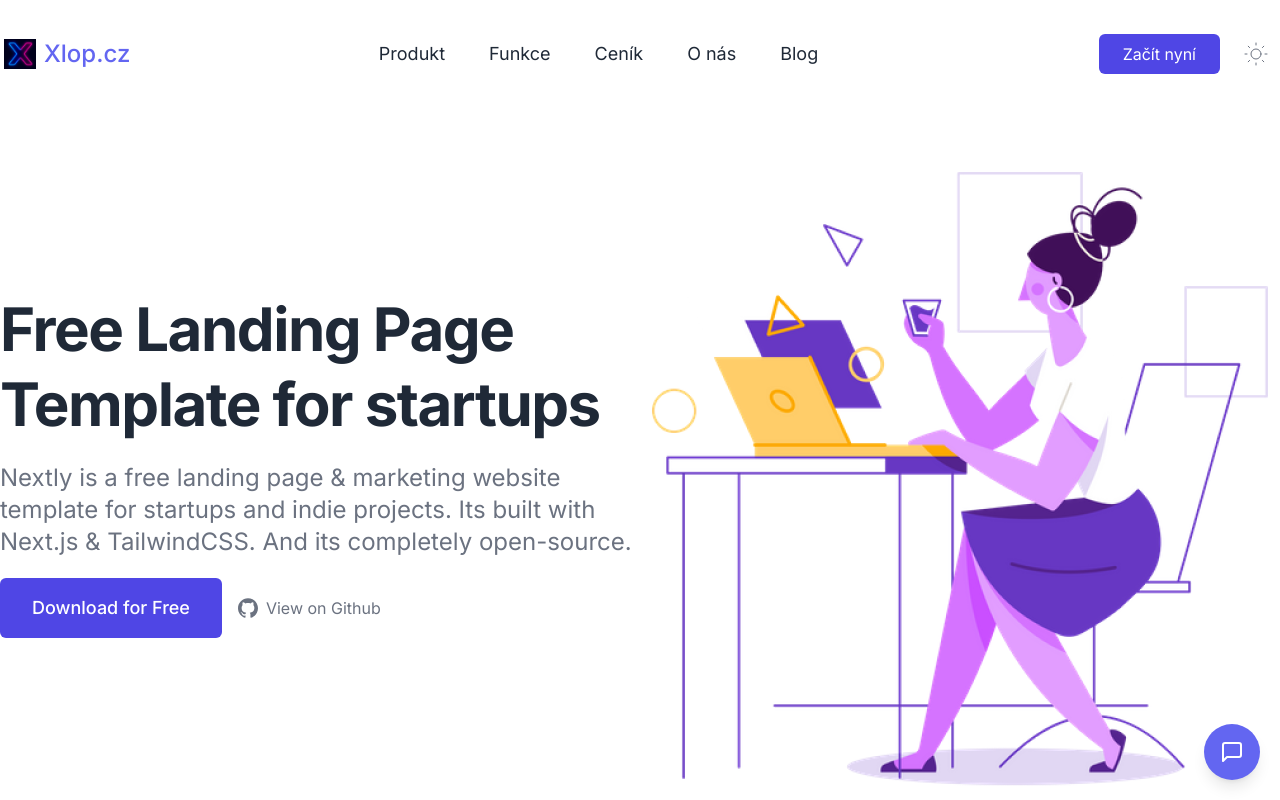
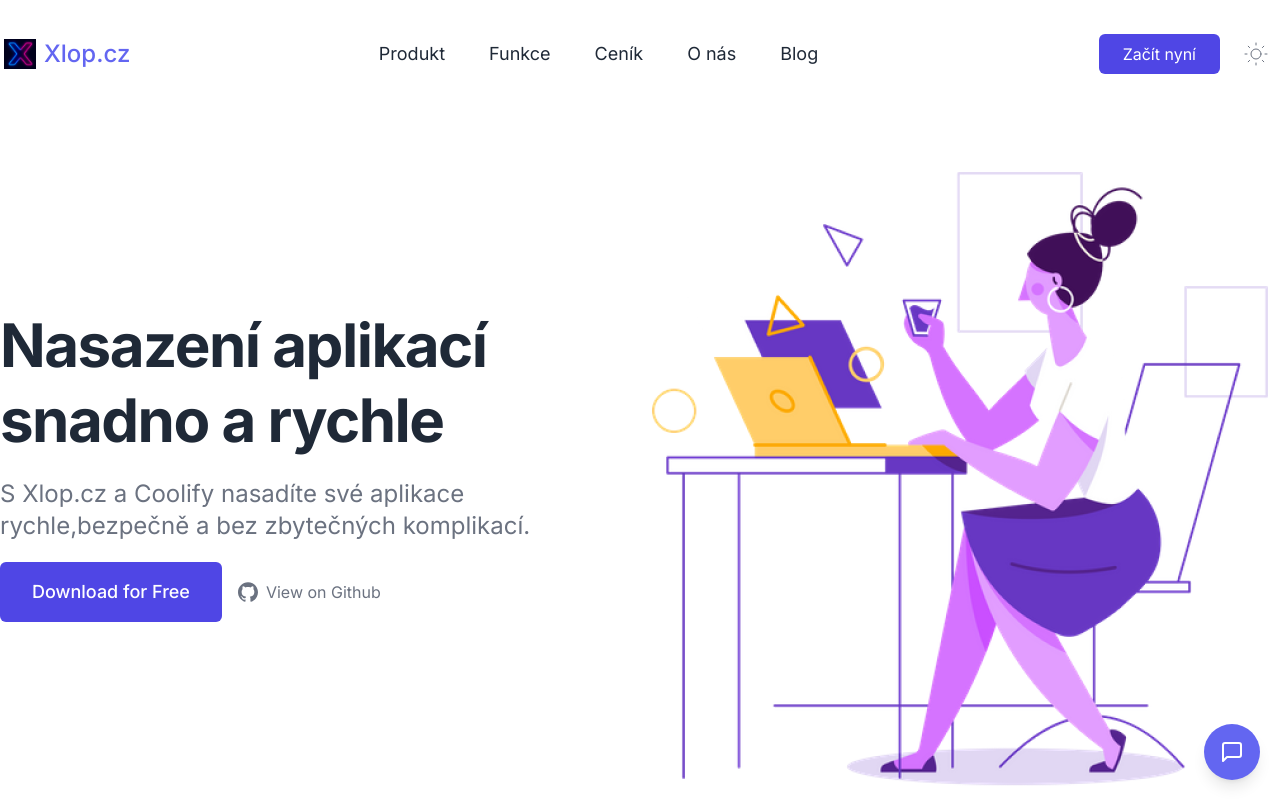
Before and after one commit to Mairinger/Landing-Page-, a Next.js app: page / in a window 1280 px wide. Shown: the top 800 px of the page. Built offline with nearby package versions, Linux system fonts and the light colour scheme.

Commit message:
Change hero text to new application deployment message
Updated the hero section text to reflect new messaging.

```diff
--- a/src/components/Hero.tsx
+++ b/src/components/Hero.tsx
@@ -9,12 +9,10 @@
         <div className="flex items-center w-full lg:w-1/2">
           <div className="max-w-2xl mb-8">
             <h1 className="text-4xl font-bold leading-snug tracking-tight text-gray-800 lg:text-4xl lg:leading-tight xl:text-6xl xl:leading-tight dark:text-white">
-              Free Landing Page Template for startups
+              Nasazení aplikací snadno a rychle
             </h1>
             <p className="py-5 text-xl leading-normal text-gray-500 lg:text-xl xl:text-2xl dark:text-gray-300">
-              Nextly is a free landing page & marketing website
-              template for startups and indie projects. Its built with
-              Next.js & TailwindCSS. And its completely open-source.
+              S Xlop.cz a Coolify nasadíte své aplikace rychle,bezpečně a bez zbytečných komplikací.
             </p>
 
             <div className="flex flex-col items-start space-y-3 sm:space-x-4 sm:space-y-0 sm:items-center sm:flex-row">
```
